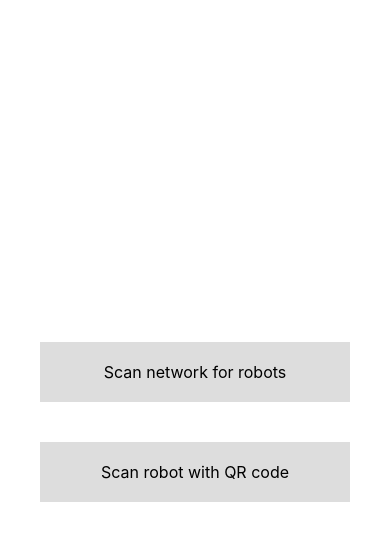
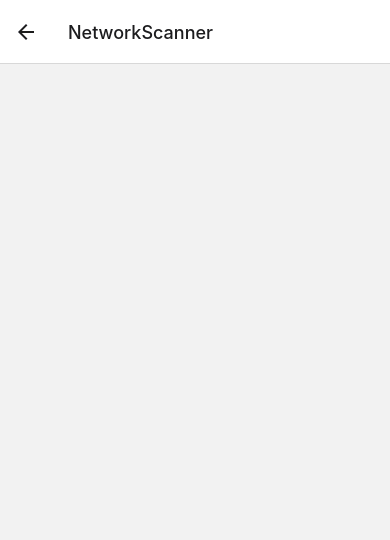
Before and after one commit to alegro91/Control-system-for-omnidrive-robot, a React Native app: screen /NetworkScanner in a window 390 px wide. Shown: the top 540 px of the page. Built offline with nearby package versions, Linux system fonts and the light colour scheme.

Commit message:
Added stack navigation & fixed close button on QR scan page

```diff
--- a/App.js
+++ b/App.js
@@ -1,14 +1,30 @@
+import "react-native-gesture-handler";
 import React, { useState } from "react";
 import { StatusBar } from "expo-status-bar";
 import { StyleSheet, Text, View, TouchableOpacity } from "react-native";
 import StartScreen from "./src/screens/StartScreen";
 import Button from "./src/components/Button";
-import { createStackNavigator } from "@react-navigation/stack";
+import { createNativeStackNavigator } from "@react-navigation/native-stack";
+import QRScanner from "./src/components/QRScanner/QRScanner";
+import NetworkScanner from "./src/components/NetworkScanner/NetworkScanner";
+import { NavigationContainer } from "@react-navigation/native";
 
-const Stack = createStackNavigator();
+const Stack = createNativeStackNavigator();
 
 export default function App() {
-  return <StartScreen />;
+  return (
+    <NavigationContainer>
+      <Stack.Navigator initialRouteName="Main">
+        <Stack.Screen
+          name="Main"
+          component={StartScreen}
+          options={{ headerShown: false }}
+        />
+        <Stack.Screen name="QRScanner" component={QRScanner} />
+        <Stack.Screen name="NetworkScanner" component={NetworkScanner} />
+      </Stack.Navigator>
+    </NavigationContainer>
+  );
 }
 
 const styles = StyleSheet.create({
--- a/package.json
+++ b/package.json
@@ -10,6 +10,8 @@
   },
   "dependencies": {
     "@expo/webpack-config": "^0.17.2",
+    "@react-navigation/native": "^6.1.3",
+    "@react-navigation/native-stack": "^6.9.9",
     "@react-navigation/stack": "^6.3.12",
     "deprecated-react-native-prop-types": "^4.0.0",
     "expo": "~47.0.12",
@@ -18,6 +20,8 @@
     "react": "18.1.0",
     "react-dom": "18.1.0",
     "react-native": "0.70.5",
+    "react-native-gesture-handler": "~2.8.0",
+    "react-native-udp": "^4.1.7",
     "react-native-web": "~0.18.9"
   },
   "devDependencies": {
--- /dev/null
+++ b/src/components/NetworkScanner/NetworkScanner.js
@@ -0,0 +1,5 @@
+import React, { useState, useEffect } from "react";
+
+const NetworkScanner = (navigation) => {};
+
+export default NetworkScanner;
--- a/src/screens/StartScreen/index.js
+++ b/src/screens/StartScreen/index.js
@@ -7,10 +7,6 @@ import styles from "./styles";
 const StartScreen = ({ navigation }) => {
   const [showQRScanner, setShowQRScanner] = useState(false);
   return (
-    <View style={styles.container}>
-      {showQRScanner ? (
-        <QRScanner />
-      ) : (
     <View style={styles.container}>
       <Button
         onPress={() => console.log("Scan network for robots")}
@@ -22,13 +18,12 @@ const StartScreen = ({ navigation }) => {
         onPress={() => {
           setShowQRScanner(true);
           console.log("QR scanner enabled");
+          navigation.navigate("QRScanner");
         }}
         title="Scan robot with QR code"
         style={buttonStyle.button}
         textStyle={buttonStyle.buttonText}
       />
-        </View>
-      )}
     </View>
   );
 };
```
Also changed, not shown: 1 other file (tests, documents, lock files or other folders). Lines whose indentation alone changed are shown as unchanged.
